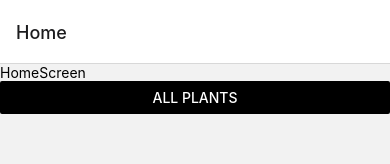
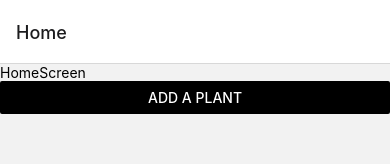
Before and after one commit to chris-ac-malone/PlantSchedule, a React Native app: screen / in a window 390 px wide. Shown: the top 164 px of the page. Built offline with nearby package versions, Linux system fonts and the light colour scheme.

Commit message:
Started styling screens

```diff
--- a/src/screens/Screens.js
+++ b/src/screens/Screens.js
@@ -4,21 +4,21 @@ import { PlantSummary } from '../components/PlantSummary';
 import { plantData } from '../data/plants';
 
 var plants = [];
-
-    plantData.forEach(plant => {
-      console.log(plant)
-      plants.push(
-        <PlantSummary image={plant.image} commonName={plant.commonName} scientificName={plant.scientificName}  />
-      )
-    })
+plantData.forEach(plant => {
+  console.log(plant)
+  plants.push(
+    <PlantSummary image={plant.image} commonName={plant.commonName} scientificName={plant.scientificName} />
+  )
+})
 
 export const HomeScreen = ({ navigation }) => {
     return (
-        <View>
+        <View style={styles.homescreen}>
             <Text>HomeScreen</Text>
             <Button
+                style={ styles.addplantsbutton }
                 onPress={() => navigation.navigate('All Plants')}
-                title="All Plants"
+                title="Add a Plant"
                 color="black"
             />
         </View>
@@ -46,5 +46,11 @@ const styles = StyleSheet.create({
     scrollview: {
       flex: 1,
       width: '100%'
+    },
+    homescreen: {
+        flex: 1,
+    },
+    addplantsbutton: {
+        alignSelf: 'flex-end'
     }
   });
```
